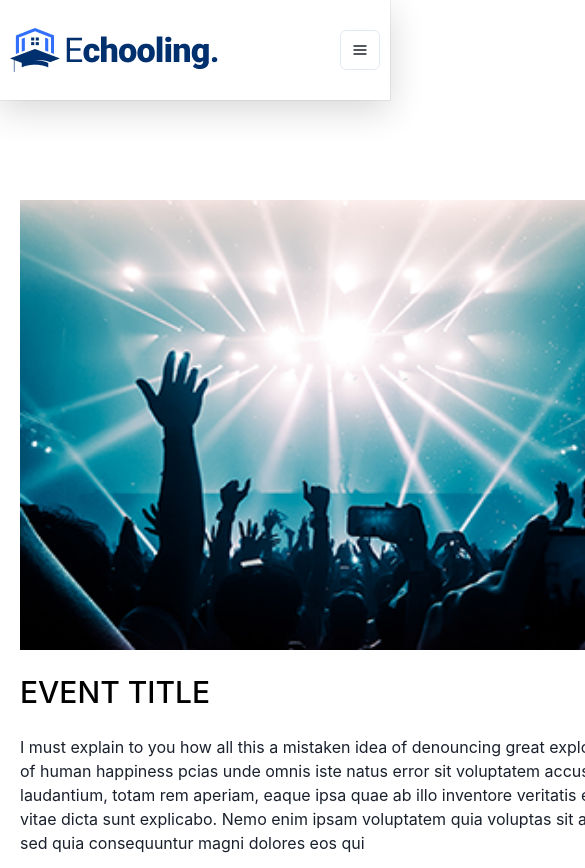
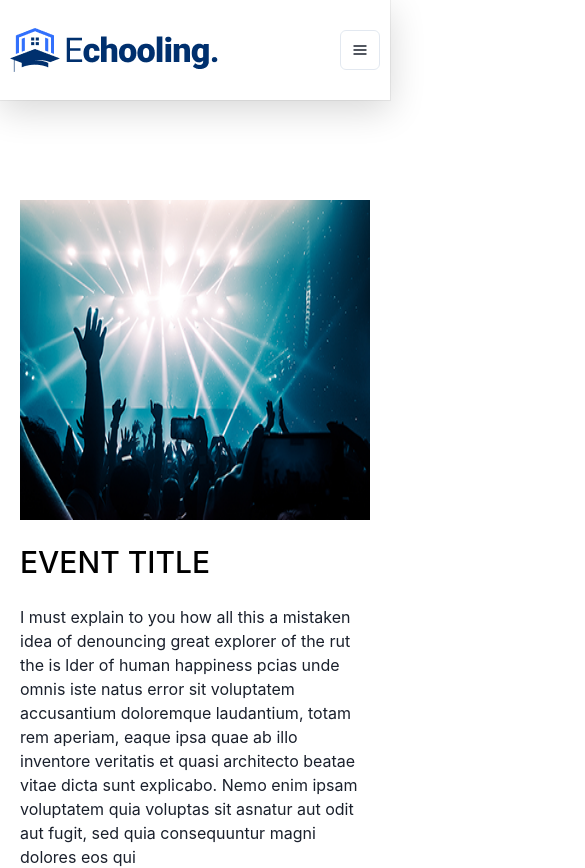
Before and after one commit to NurlanNuruzada/Echooling, a React (Create React App) app in the folder FrontEnd/echooling/: page /EventDetail in a window 390 px wide. Shown: the top 868 px of the page, 585 px wide, since content can reach past the window. Built offline with nearby package versions, Linux system fonts and the light colour scheme.

Commit message:
Event Detail done

```diff
--- a/FrontEnd/echooling/src/Pages/Eventdetail/EventDetail.module.css
+++ b/FrontEnd/echooling/src/Pages/Eventdetail/EventDetail.module.css
@@ -91,7 +91,7 @@
   width: max-content;
 }
 .right {
-  width: max-content;
+ width: 100%;
 }
 .left {
   max-width: max-content;
@@ -102,7 +102,7 @@
 }
 .ImageConatainer {
   padding: 20px;
-  width: 800px;
+  width: 100%;
 }
 .GridContainer {
   max-width: fit-content;
@@ -125,6 +125,12 @@
 .AtendaceGrid{
     justify-items: center;
 }
+@media (max-width: 480px) {
+    .EventImage{
+        height: 320px !important;
+        margin: auto;
+    }
+}
 @media (max-width: 1250px) {
     .left >div {
       width: 100%;
--- a/FrontEnd/echooling/src/Pages/Eventdetail/EventDetails.jsx
+++ b/FrontEnd/echooling/src/Pages/Eventdetail/EventDetails.jsx
@@ -80,14 +80,16 @@ const EventDetails = () => {
             </div>
           </div>
         </div>
-        <Grid className={Styles.left}
+        <Grid
+          className={Styles.left}
           templateColumns={{
             base: "repeat(1, 1fr)",
             sm: "repeat(1, 1fr)",
             md: "repeat(2, 1fr)",
             lg: "repeat(2, 1fr)",
             xl: "repeat(1, 1fr)",
-        }}>
+          }}
+        >
           <div className={Styles.MainInfoContainer}>
             <Flex
               className={Styles.Icon}
```
Lines whose indentation alone changed are shown as unchanged.
